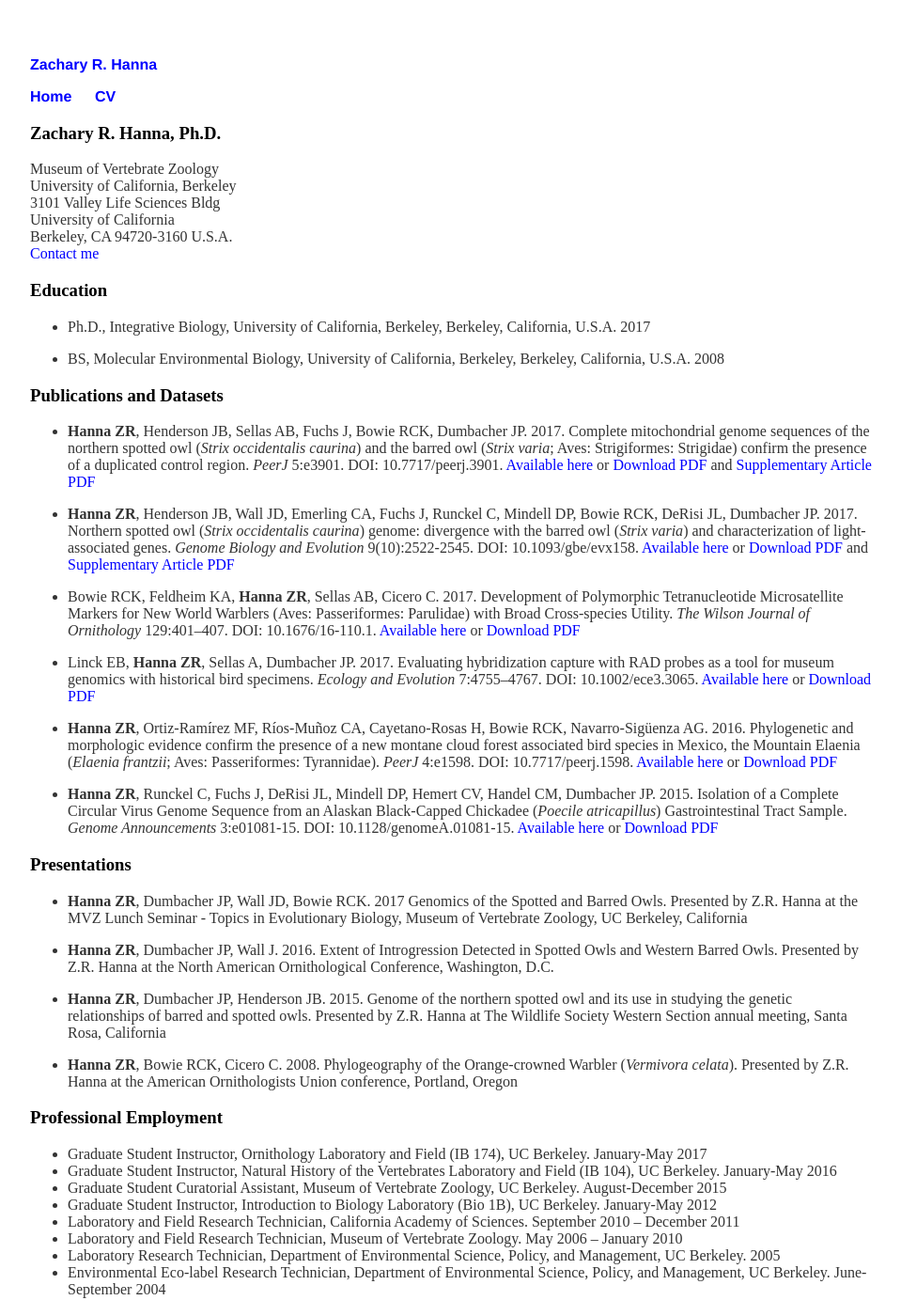
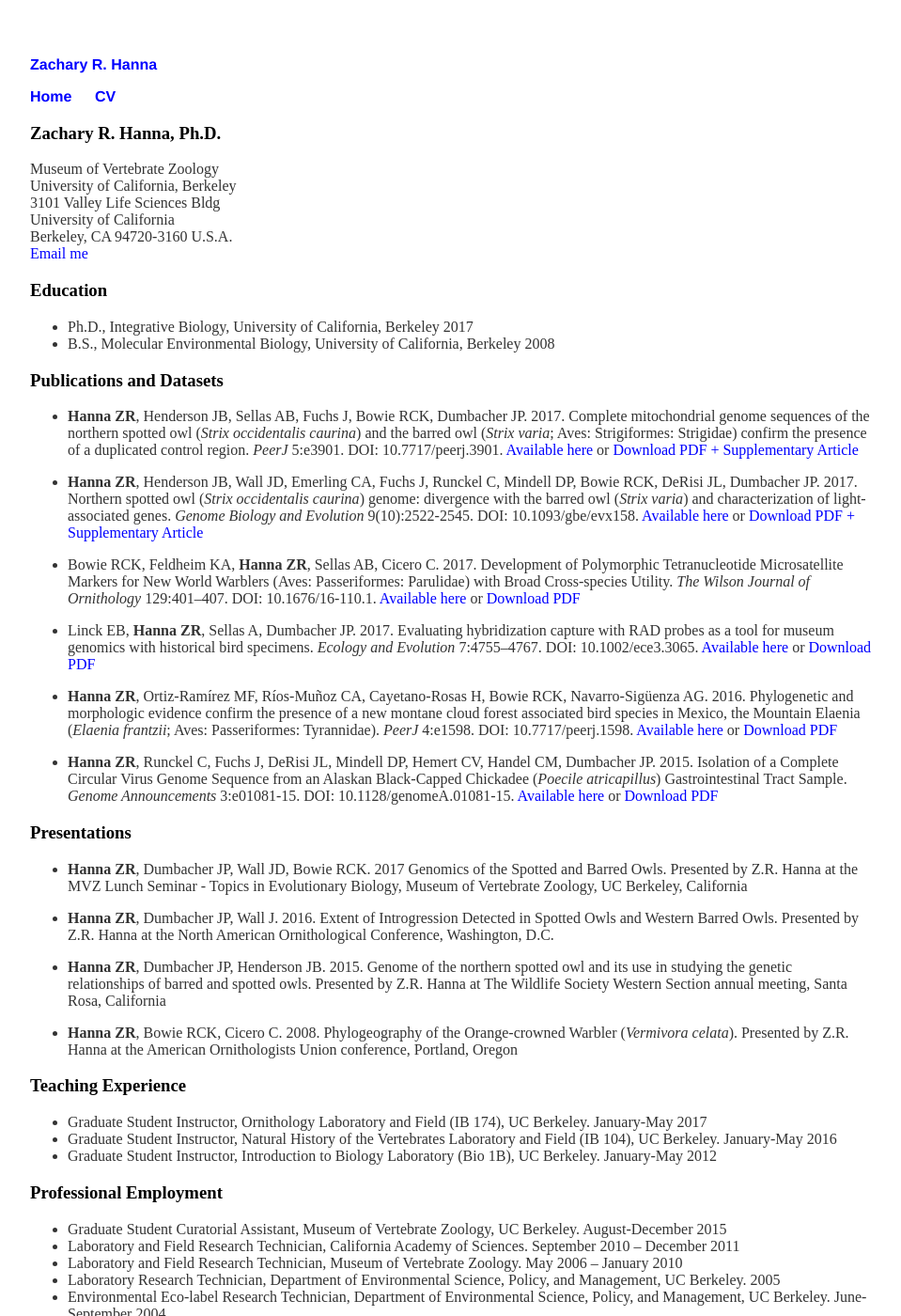
Before and after one commit to zacharyhanna/zacharyhanna.github.io, a Jekyll site: the page built from cv/index.md, in a window 1280 px wide and 1400 px high. Shown: the whole window at 94% size, without its empty margins (160-1119 px from the left). Built offline with Jekyll 4.4.1, drawn with Linux system fonts in a browser that asks for light colours.

Commit message:
Update index.md

```diff
--- a/cv/index.md
+++ b/cv/index.md
@@ -8,17 +8,16 @@ University of California, Berkeley
 3101 Valley Life Sciences Bldg
 University of California
 Berkeley, CA 94720-3160 U.S.A.
-[Contact me](mailto:zachanna@berkeley.edu)
+[Email me](mailto:zachanna@berkeley.edu)
 
 ### Education
-* Ph.D., Integrative Biology, University of California, Berkeley, Berkeley, California, U.S.A. 2017
-
-* BS, Molecular Environmental Biology, University of California, Berkeley, Berkeley, California, U.S.A. 2008
+* Ph.D., Integrative Biology, University of California, Berkeley 2017
+* B.S., Molecular Environmental Biology, University of California, Berkeley 2008
 
 ### Publications and Datasets
-* **Hanna ZR**, Henderson JB, Sellas AB, Fuchs J, Bowie RCK, Dumbacher JP. 2017. Complete mitochondrial genome sequences of the northern spotted owl (_Strix occidentalis caurina_) and the barred owl (_Strix varia_; Aves: Strigiformes: Strigidae) confirm the presence of a duplicated control region. _PeerJ_ 5:e3901. DOI: 10.7717/peerj.3901. [Available here](https://doi.org/10.7717/peerj.3901){:target="_blank"} or [Download PDF](../files/Hanna_et_al_2017_Complete_mitochondrial_genomes_spotted_barred_owls.pdf){:target="_blank"} and [Supplementary Article PDF](../files/Hanna_et_al_2017_Complete_mitochondrial_genomes_spotted_barred_owls_Supp.pdf){:target="_blank"}
+* **Hanna ZR**, Henderson JB, Sellas AB, Fuchs J, Bowie RCK, Dumbacher JP. 2017. Complete mitochondrial genome sequences of the northern spotted owl (_Strix occidentalis caurina_) and the barred owl (_Strix varia_; Aves: Strigiformes: Strigidae) confirm the presence of a duplicated control region. _PeerJ_ 5:e3901. DOI: 10.7717/peerj.3901. [Available here](https://doi.org/10.7717/peerj.3901){:target="_blank"} or [Download PDF + Supplementary Article](../files/Hanna_et_al_2017_Complete_mitochondrial_genomes_spotted_barred_owls.pdf){:target="_blank"}
 
-* **Hanna ZR**, Henderson JB, Wall JD, Emerling CA, Fuchs J, Runckel C, Mindell DP, Bowie RCK, DeRisi JL, Dumbacher JP. 2017. Northern spotted owl (_Strix occidentalis caurina_) genome: divergence with the barred owl (_Strix varia_) and characterization of light-associated genes. _Genome Biology and Evolution_ 9(10):2522-2545. DOI: 10.1093/gbe/evx158. [Available here](https://academic.oup.com/gbe/article-abstract/doi/10.1093/gbe/evx158/4091607/Northern-spotted-owl-Strix-occidentalis-caurina){:target="_blank"} or [Download PDF](../files/Hanna_et_al_2017_Northern_Spotted_Owl_genome.pdf){:target="_blank"} and [Supplementary Article PDF](../files/Hanna_et_al_2017_Northern_Spotted_Owl_genome_Supp.pdf){:target="_blank"}
+* **Hanna ZR**, Henderson JB, Wall JD, Emerling CA, Fuchs J, Runckel C, Mindell DP, Bowie RCK, DeRisi JL, Dumbacher JP. 2017. Northern spotted owl (_Strix occidentalis caurina_) genome: divergence with the barred owl (_Strix varia_) and characterization of light-associated genes. _Genome Biology and Evolution_ 9(10):2522-2545. DOI: 10.1093/gbe/evx158. [Available here](https://academic.oup.com/gbe/article-abstract/doi/10.1093/gbe/evx158/4091607/Northern-spotted-owl-Strix-occidentalis-caurina){:target="_blank"} or [Download PDF + Supplementary Article](../files/Hanna_et_al_2017_Northern_Spotted_Owl_genome.pdf){:target="_blank"}
 
 * Bowie RCK, Feldheim KA, **Hanna ZR**, Sellas AB, Cicero C. 2017. Development of Polymorphic Tetranucleotide Microsatellite Markers for New World Warblers (Aves: Passeriformes: Parulidae) with Broad Cross-species Utility. *The Wilson Journal of Ornithology* 129:401–407. DOI: 10.1676/16-110.1. [Available here](http://www.bioone.org/doi/abs/10.1676/16-110.1){:target="_blank"} or [Download PDF](../files/Bowie_et_al_2017_Development_of_Polymorphic_Tetranucleotide_Microsa.pdf){:target="_blank"}
 
@@ -37,11 +36,13 @@ Berkeley, CA 94720-3160 U.S.A.
 
 * **Hanna ZR**, Bowie RCK, Cicero C. 2008. Phylogeography of the Orange-crowned Warbler (*Vermivora celata*). Presented by Z.R. Hanna at the American Ornithologists Union conference, Portland, Oregon
 
-### Professional Employment
+### Teaching Experience
 * Graduate Student Instructor, Ornithology Laboratory and Field (IB 174), UC Berkeley. January-May 2017
 * Graduate Student Instructor, Natural History of the Vertebrates Laboratory and Field (IB 104), UC Berkeley. January-May 2016
+* Graduate Student Instructor, Introduction to Biology Laboratory (Bio 1B), UC Berkeley. January-May 2012
+
+### Professional Employment
 * Graduate Student Curatorial Assistant, Museum of Vertebrate Zoology, UC Berkeley. August-December 2015
-* Graduate Student Instructor, Introduction to Biology Laboratory (Bio 1B), UC Berkeley. January-May 2012
 * Laboratory and Field Research Technician, California Academy of Sciences. September 2010 – December 2011
 * Laboratory and Field Research Technician, Museum of Vertebrate Zoology. May 2006 – January 2010
 * Laboratory Research Technician, Department of Environmental Science, Policy, and Management, UC Berkeley. 2005
```
